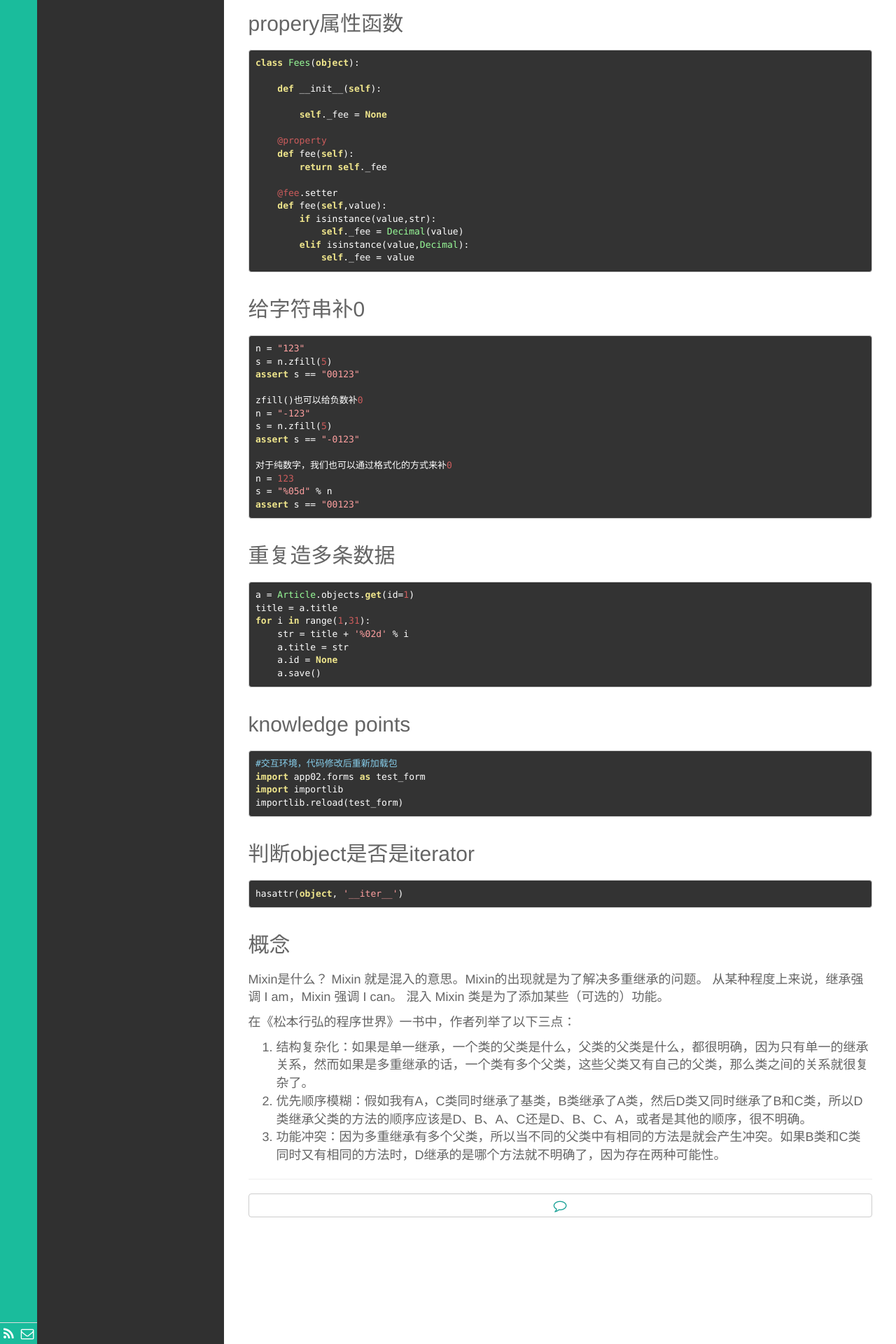
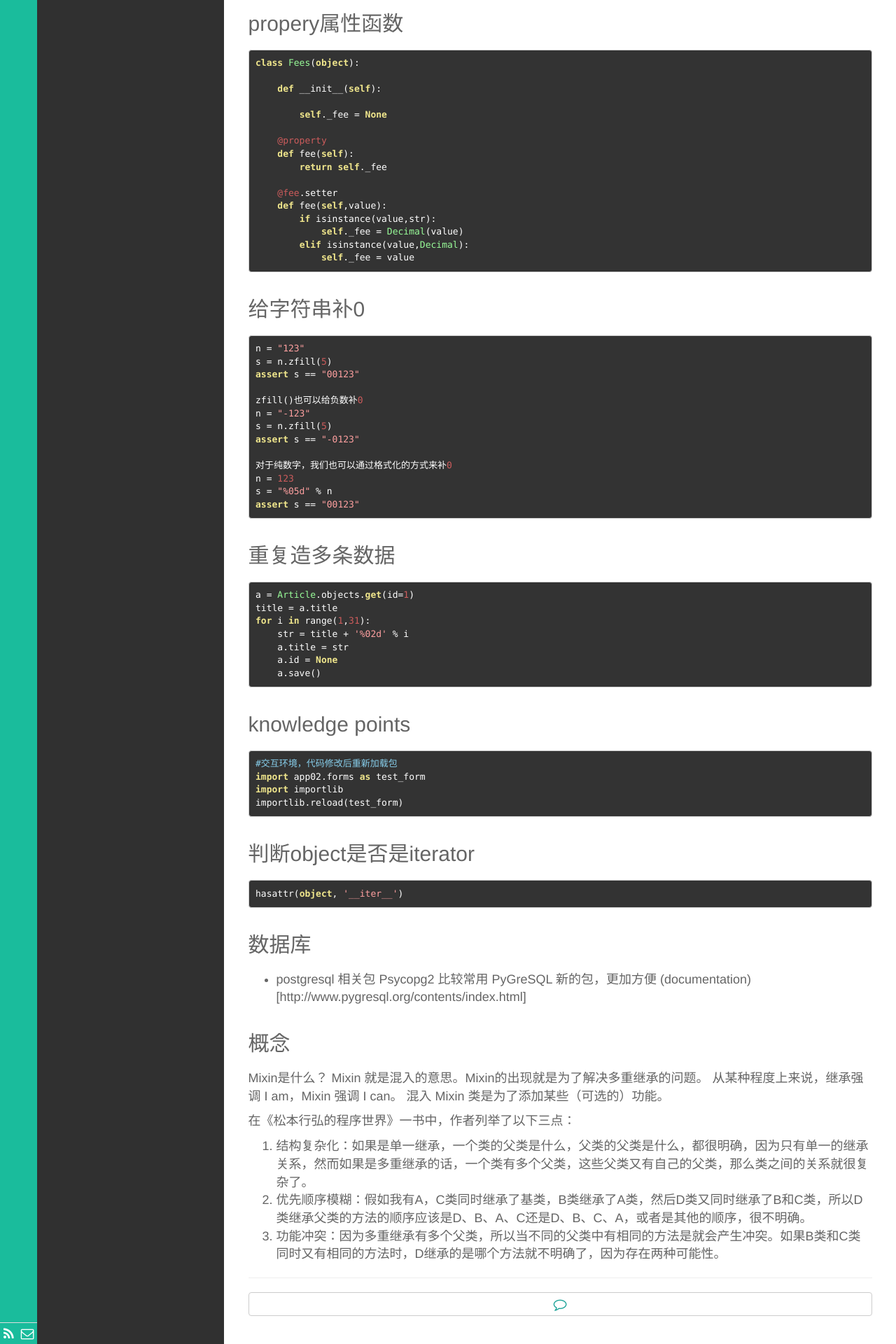
Before and after one commit to kyoyo/kyoyo.github.io, a Jekyll site: the page built from _posts/技術/2017-10-10-Python.md, in a window 1280 px wide. Shown: the part 1883-3803 px from the top of the page at 70% size. Built offline with Jekyll 4.4.1, drawn with Linux system fonts in a browser that asks for light colours; Markdown is read by kramdown in place of the engine named in the settings.

Commit message:
Update 2017-10-10-Python.md

````diff
--- a/_posts/技術/2017-10-10-Python.md
+++ b/_posts/技術/2017-10-10-Python.md
@@ -154,6 +154,10 @@ importlib.reload(test_form)
 hasattr(object, '__iter__')
 
 ```
+## 数据库
+- postgresql 相关包
+  Psycopg2   比较常用
+  PyGreSQL   新的包，更加方便 (documentation)[http://www.pygresql.org/contents/index.html]
 
 ## 概念
 Mixin是什么？
````
